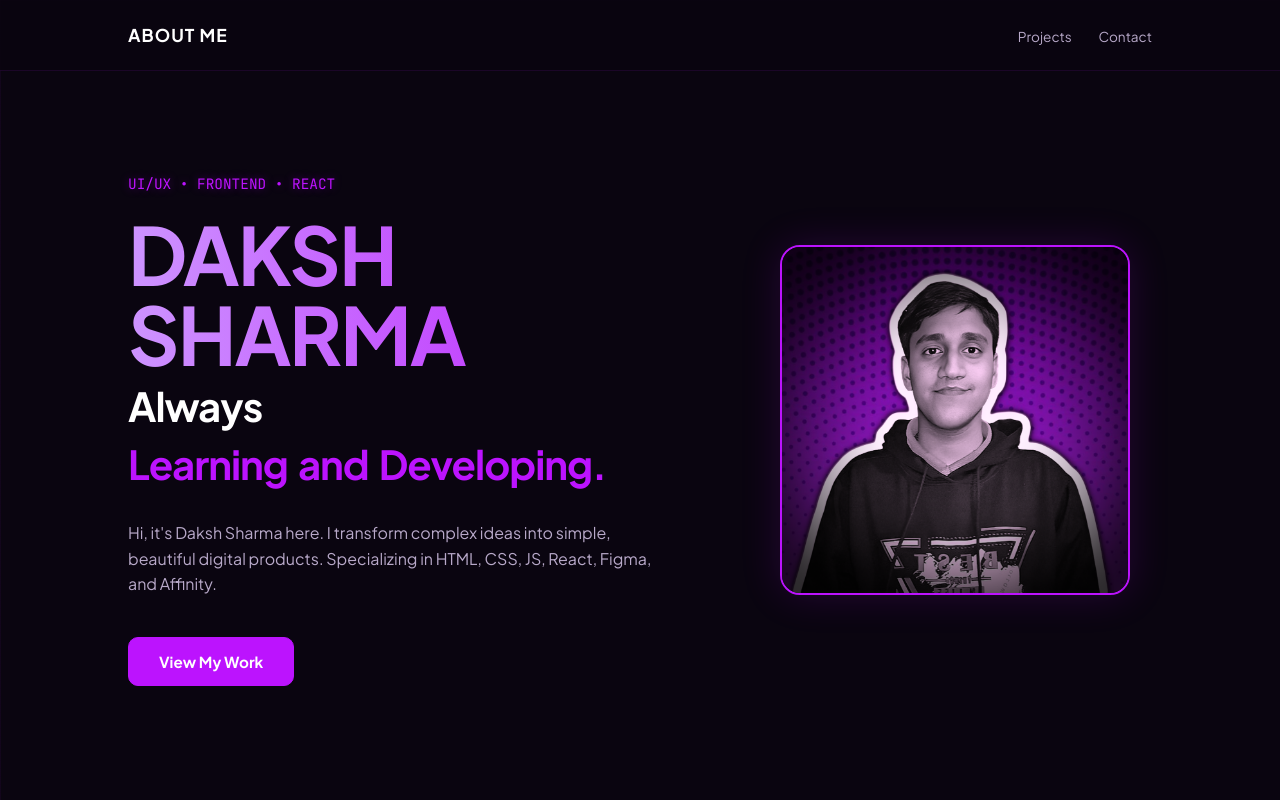
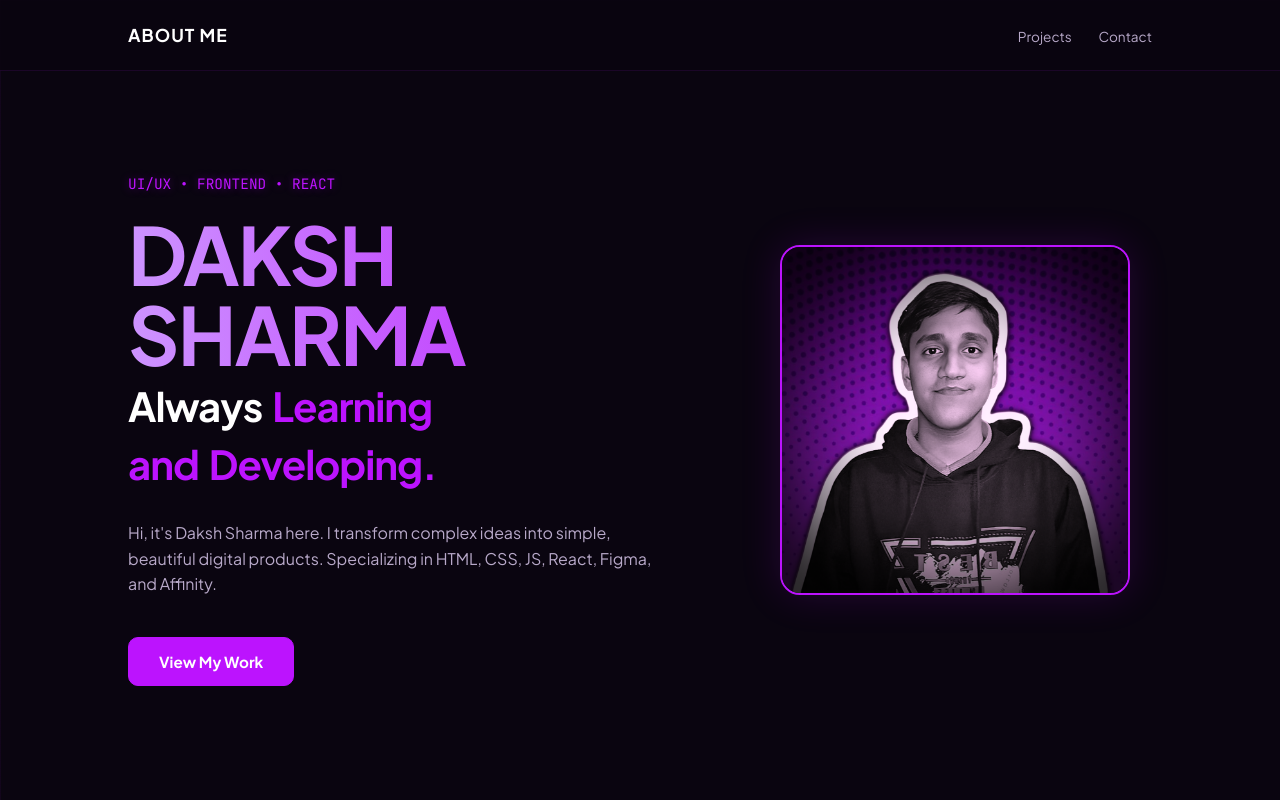
Before and after one commit to dakshsharma99ds/Daksh-s-Portfolio, a plain HTML site: page index.html in a window 1280 px wide. Shown: the top 800 px of the page. Drawn offline with Linux system fonts and the light colour scheme.

Commit message:
Update index.html

```diff
--- a/index.html
+++ b/index.html
@@ -353,9 +353,11 @@
             <div class="label-container" id="type-label"></div>
             <h2 class="name-gradient fade-reveal" id="hero-name">DAKSH SHARMA</h2>
             <h1 class="fade-reveal" id="hero-title">
-                Always
                 <span>
+                    Always
                     <span style="color: var(--accent);">Learning</span>
+                </span>
+                <span>
                     <span style="color: var(--accent);">and</span>
                     <span style="color: var(--accent);">Developing.</span>
                 </span>
```
